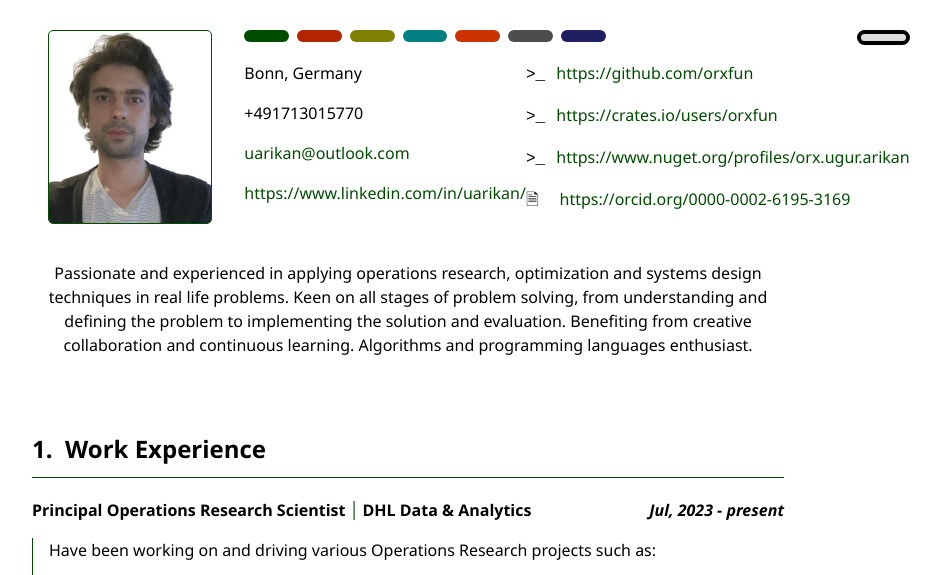
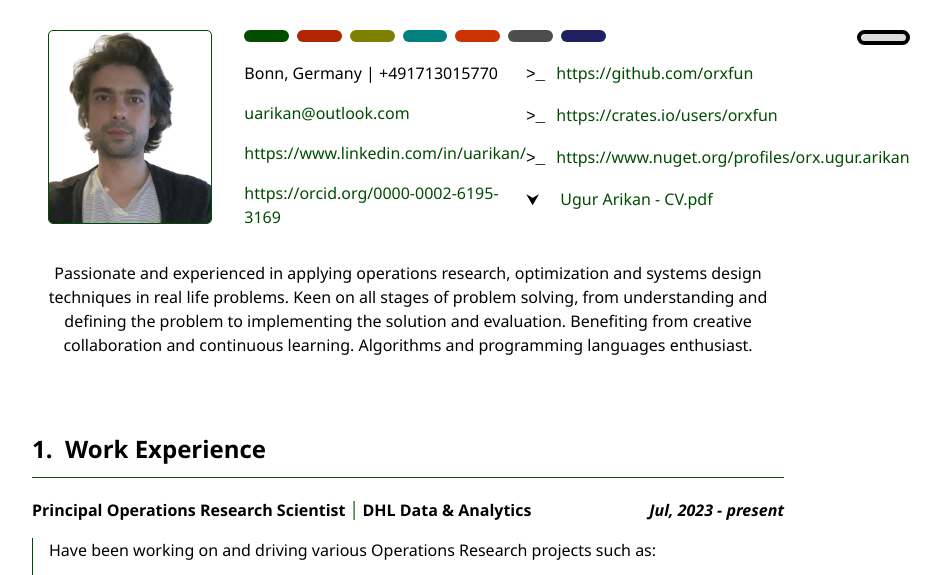
Before and after one commit to orxfun/cv, a plain HTML site: page index.html in a window 1280 px wide. Shown: the part 150-725 px from the top of the page, without its empty margins (232-1173 px from the left). Drawn offline with Linux system fonts and the light colour scheme.

Commit message:
pdf version is provided

```diff
--- a/cv.css
+++ b/cv.css
@@ -95,7 +95,7 @@ h1 {
 }
 
 .coding::before,
-.paper::before {
+.download::before {
     font-family: 'Courier New', Courier, monospace;
     padding-right: 0.7rem;
 }
@@ -104,9 +104,11 @@ h1 {
     content: '>_';
 }
 
-.paper::before {
-    content: '🗎 ';
+.download::before {
+    content: '⮟ ';
 }
+
+
 
 h2:before {
     content: counter(h2counter) ".\0000a0\0000a0";
--- a/index.html
+++ b/index.html
@@ -33,12 +33,13 @@
             </div>
             <div class="two-columns">
                 <div>
-                    <p>Bonn, Germany</p>
-                    <p>+491713015770</p>
+                    <p>Bonn, Germany | +491713015770</p>
                     <p><a target="_blank" href="mailto:uarikan@outlook.com">uarikan@outlook.com</a></p>
                     <p><a target="_blank"
                             href="https://www.linkedin.com/in/uarikan/">https://www.linkedin.com/in/uarikan/</a>
                     </p>
+                    <a target="_blank"
+                        href="https://orcid.org/0000-0002-6195-3169">https://orcid.org/0000-0002-6195-3169</a>
                 </div>
                 <div>
                     <p class="coding"><a target="_blank" href="https://github.com/orxfun">https://github.com/orxfun</a>
@@ -48,9 +49,8 @@
                     <p class="coding"><a target="_blank"
                             href="https://www.nuget.org/profiles/orx.ugur.arikan">https://www.nuget.org/profiles/orx.ugur.arikan</a>
                     </p>
-                    <p class="paper">
-                        <a target="_blank"
-                            href="https://orcid.org/0000-0002-6195-3169">https://orcid.org/0000-0002-6195-3169</a>
+                    <p class="download">
+                        <a target="_blank" href="Ugur Arikan - CV.pdf">Ugur Arikan - CV.pdf</a>
                     </p>
                 </div>
             </div>
```
Also changed, not shown: 1 other file.
